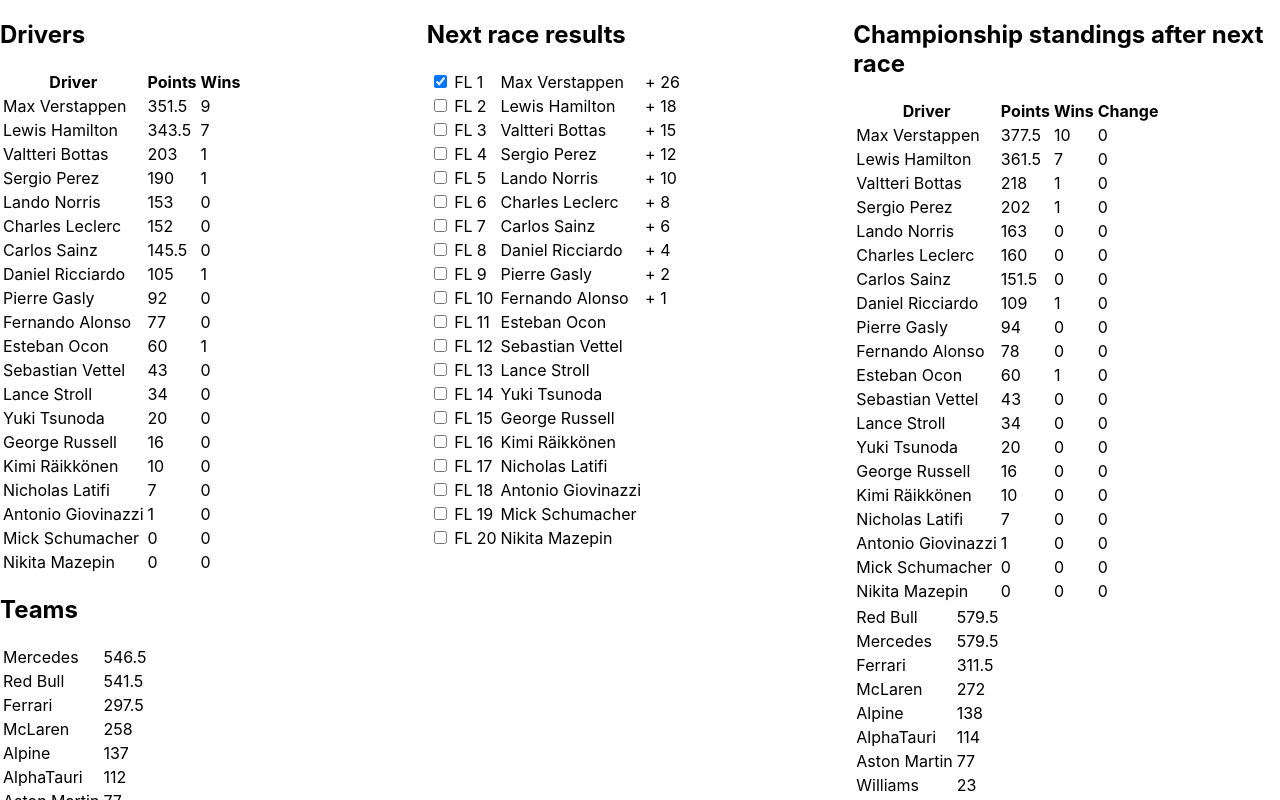
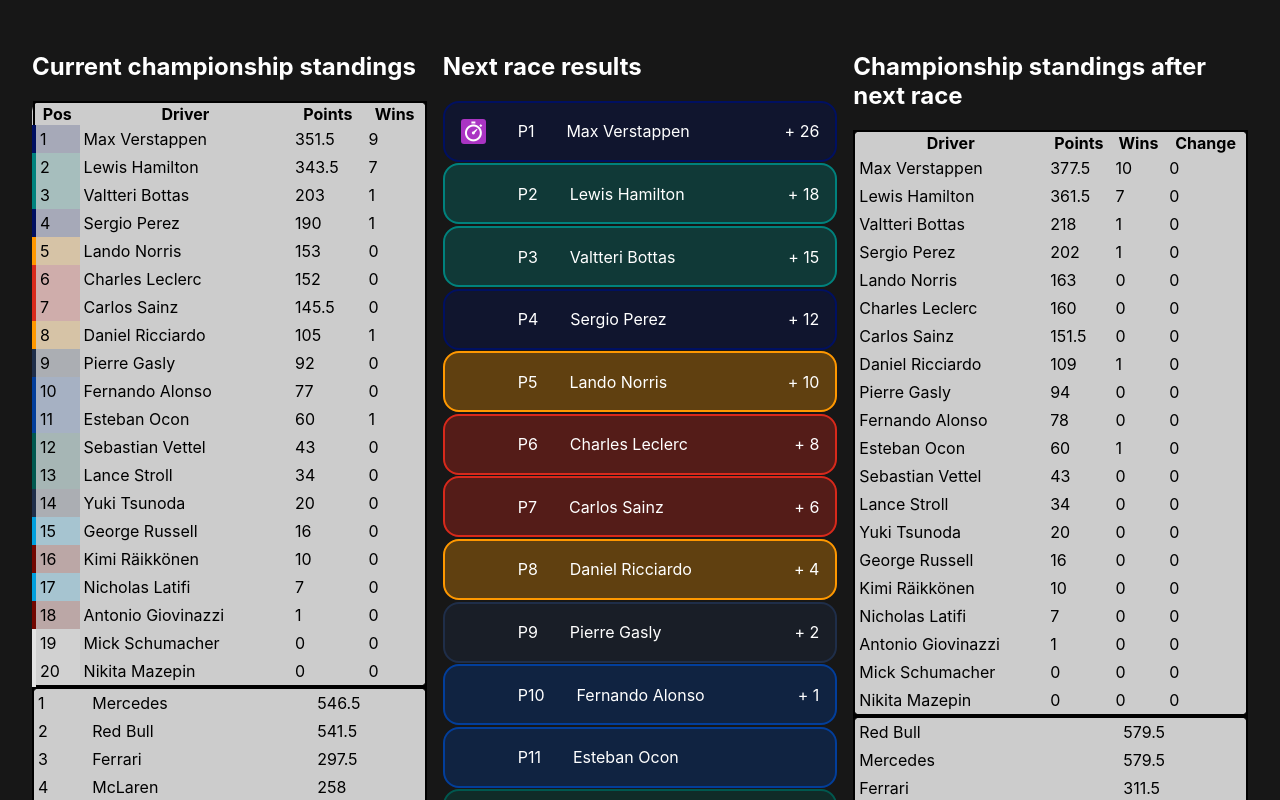
Before and after one commit to ddx32/f1-calculator, a React (Create React App) app: page / in a window 1280 px wide. Shown: the top 800 px of the page. Built offline with nearby package versions, Linux system fonts and the light colour scheme.

Commit message:
Add basic styling

```diff
--- /dev/null
+++ b/src/App.css
@@ -0,0 +1,81 @@
+body {
+  background-color: #171717;
+}
+
+h2 {
+  color: #fff;
+}
+
+table {
+  border-collapse: collapse;
+  border-radius: 10px;
+  width: 100%;
+  border: 2px solid black;
+  background-color: #cccccc;
+}
+
+td {
+  margin: 0;
+  padding: 0.25rem;
+  border: none;
+}
+
+.race-results {
+  background-color: transparent;
+  border: 0;
+  color: #fff;
+}
+
+.race-results td {
+  padding: 1rem;
+}
+
+.race-results .driver-name {
+  flex-grow: 4;
+}
+
+.race-results td:last-child {
+}
+
+.race-results tr {
+  display: flex;
+  margin-bottom: 0.1rem;
+  border-radius: 1rem;
+  cursor: move;
+  align-items: center;
+}
+
+.fastestLapContainer {
+  position: relative;
+  padding: 0 !important;
+  width: 25px;
+  height: 25px;
+  display: block;
+  cursor: pointer;
+}
+
+.fastestLapContainer input {
+  position: absolute;
+  opacity: 0;
+  cursor: pointer;
+  width: 0;
+  height: 0;
+}
+
+.checkmark {
+  position: absolute;
+  top: 0;
+  left: 0;
+  width: 100%;
+  height: 100%;
+  background-size: contain;
+  border-radius: 3px;
+}
+
+.checkmark:hover {
+  background-image: url("./fastestLap.png");
+}
+
+.fastestLapContainer input:checked ~ .checkmark {
+  background-image: url("./fastestLap.png");
+}
--- a/src/App.js
+++ b/src/App.js
@@ -4,6 +4,7 @@ import RaceResults from "./components/raceResults";
 import driverData from "./data/driverData";
 import { getDriverStandings } from "./utils/getStandings";
 import AfterRaceStandings from "./components/afterRaceStandings";
+import "./App.css";
 
 const driverList = getDriverStandings(driverData).map((driver, index) => ({
   ...driver,
@@ -14,7 +15,13 @@ function App() {
   const [raceResults, setRaceResults] = useState(driverList);
 
   return (
-    <div style={{ display: "grid", gridTemplateColumns: "1fr 1fr 1fr" }}>
+    <div
+      style={{
+        display: "grid",
+        gridTemplateColumns: "1fr 1fr 1fr",
+        gap: "1rem",
+      }}
+    >
       <CurrentStandings />
       <RaceResults driverList={raceResults} setRaceResults={setRaceResults} />
       <AfterRaceStandings raceResults={raceResults} />
--- a/src/components/currentStandings.js
+++ b/src/components/currentStandings.js
@@ -10,15 +10,26 @@ export default function CurrentStandings() {
   return (
     <div>
       <div>
-        <h2>Drivers</h2>
+        <h2>Current championship standings</h2>
         <table>
           <tr>
+            <th>Pos</th>
             <th>Driver</th>
             <th>Points</th>
             <th>Wins</th>
           </tr>
-          {getDriverStandings(driverData).map((driver) => (
+          {getDriverStandings(driverData).map((driver, index) => (
             <tr>
+              <td
+                style={{
+                  borderLeft: `.25rem solid ${
+                    getTeamByName(driver.team).color
+                  }`,
+                  backgroundColor: `${getTeamByName(driver.team).color}30`,
+                }}
+              >
+                {index + 1}
+              </td>
               <td>{driver.name}</td>
               <td>{driver.points}</td>
               <td>{driver.wins}</td>
@@ -28,10 +39,10 @@ export default function CurrentStandings() {
       </div>
 
       <div>
-        <h2>Teams</h2>
         <table>
-          {getConstructorStandings(driverData).map((team) => (
+          {getConstructorStandings(driverData).map((team, index) => (
             <tr>
+              <td>{index + 1}</td>
               <td>{team.name}</td>
               <td>{team.points}</td>
             </tr>
--- a/src/components/raceResults.js
+++ b/src/components/raceResults.js
@@ -71,7 +71,7 @@ export default function RaceResults({ driverList, setRaceResults }) {
   return (
     <div>
       <h2>Next race results</h2>
-      <table>
+      <table className="race-results">
         {driverList.map((driver, index) => (
           <tr
             key={index}
@@ -80,17 +80,23 @@ export default function RaceResults({ driverList, setRaceResults }) {
             onDragOver={onDragOver}
             onDrop={onDrop}
             data-position={index}
+            style={{
+              backgroundColor: `${getTeamByName(driver.team).color}50`,
+              border: `2px solid ${getTeamByName(driver.team).color}`,
+            }}
           >
             <td>
-              <input
-                type="checkbox"
-                checked={driver.fastestLap}
-                onChange={() => setFastestLap(index)}
-              />{" "}
-              FL
+              <label className="fastestLapContainer">
+                <input
+                  type="checkbox"
+                  checked={driver.fastestLap}
+                  onChange={() => setFastestLap(index)}
+                />
+                <span className="checkmark" />
+              </label>
             </td>
-            <td>{index + 1}</td>
-            <td>{driver.name}</td>
+            <td>P{index + 1}</td>
+            <td className="driver-name">{driver.name}</td>
             <td>{getGainedPoints(index, driver.fastestLap)}</td>
           </tr>
         ))}
--- a/src/index.css
+++ b/src/index.css
@@ -1,5 +1,5 @@
 body {
-  margin: 0;
+  margin: 2rem;
   font-family: -apple-system, BlinkMacSystemFont, 'Segoe UI', 'Roboto', 'Oxygen',
     'Ubuntu', 'Cantarell', 'Fira Sans', 'Droid Sans', 'Helvetica Neue',
     sans-serif;
```
Also changed, not shown: src/fastestLap.png (added).
